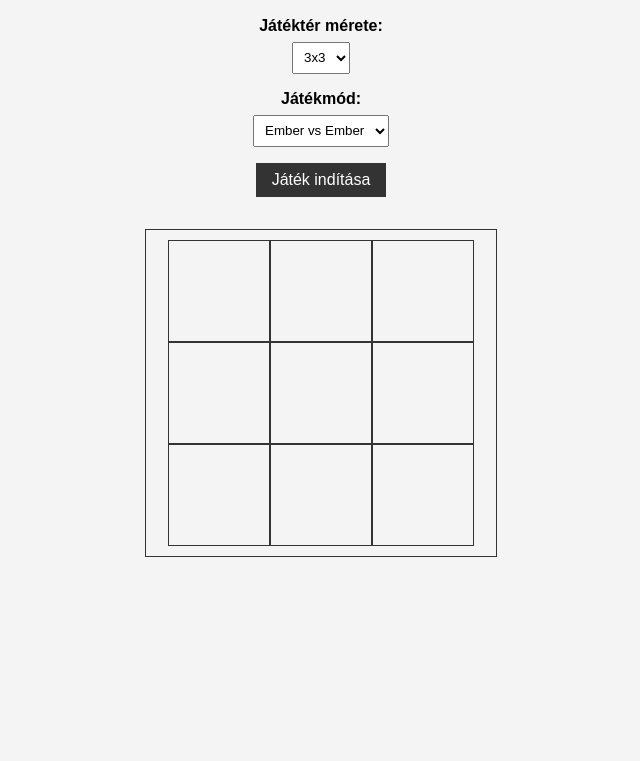
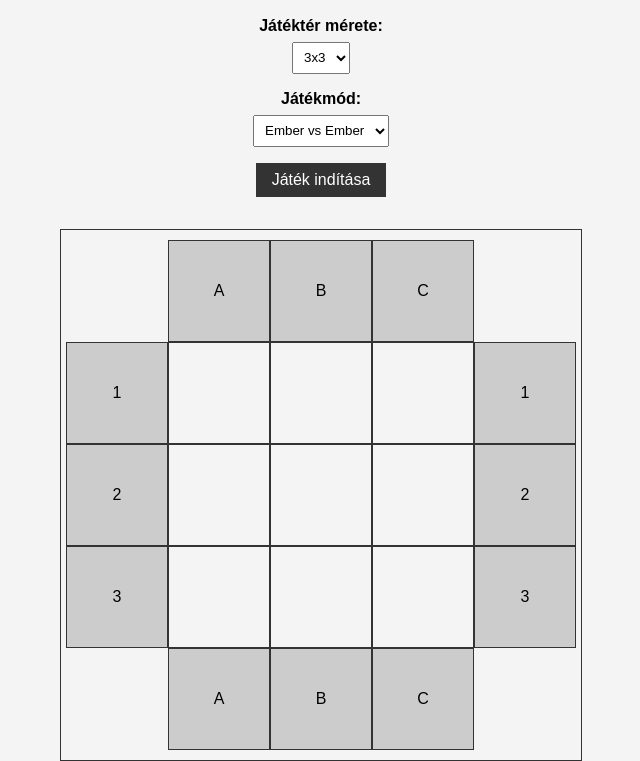
Before and after one commit to fakecrash1/TicTacToe, a plain HTML site: page index.html in a window 1280 px wide. Both pictures are taken after a click on the button "Játék indítása". Shown: the part 79-840 px from the top of the page, without its empty margins (319-959 px from the left). Before the commit the page ends 800 px from the top, so only its background shows below. Drawn offline with Linux system fonts and the light colour scheme.

Commit message:
selected board works properly, selected boards has identifiers as A-Z : 1-9

```diff
--- a/scripts.js
+++ b/scripts.js
@@ -9,15 +9,46 @@ function generateBoard(size) {
     // Először töröljük a játéktábla tartalmát
     gameBoardDiv.innerHTML = '';
 
+    // Létrehozzuk a sor- és oszlopszámokat
+    const letters = 'ABCDEFGHIJKLMNOPQRSTUVWXYZ'.split('');
+    const topRow = document.createElement('div');
+    const bottomRow = document.createElement('div');
+    topRow.classList.add('row');
+    bottomRow.classList.add('row');
+    for (let i = 0; i < size; i++) {
+        const topCell = document.createElement('div');
+        const bottomCell = document.createElement('div');
+        topCell.classList.add('cell', 'label');
+        bottomCell.classList.add('cell', 'label');
+        topCell.textContent = bottomCell.textContent = letters[i];
+        topRow.appendChild(topCell);
+        bottomRow.appendChild(bottomCell);
+    }
+    gameBoardDiv.appendChild(topRow);
+
     // Létrehozzuk a cellákat
-    for (let i = 0; i < size * size; i++) {
-        const cell = document.createElement('div');
-        cell.classList.add('cell');
-        gameBoardDiv.appendChild(cell);
+    for (let i = 0; i < size; i++) {
+        const row = document.createElement('div');
+        row.classList.add('row');
+        const leftCell = document.createElement('div');
+        const rightCell = document.createElement('div');
+        leftCell.classList.add('cell', 'label');
+        rightCell.classList.add('cell', 'label');
+        leftCell.textContent = rightCell.textContent = i + 1;
+        row.appendChild(leftCell);
+        for (let j = 0; j < size; j++) {
+            const cell = document.createElement('div');
+            cell.classList.add('cell');
+            row.appendChild(cell);
+        }
+        row.appendChild(rightCell);
+        gameBoardDiv.appendChild(row);
     }
 
+    gameBoardDiv.appendChild(bottomRow);
+
     // Beállítjuk a játéktábla szélességét a cellák száma alapján
-    gameBoardDiv.style.width = `${size * 110}px`;
+    gameBoardDiv.style.width = `${(size + 2) * 100}px`; // Itt módosítottam a szélességet
 }
 
 // A játék indítása gomb eseménykezelője
@@ -32,20 +63,3 @@ startGameButton.addEventListener('click', () => {
     // (Ezt majd az index.js fájlban fogjuk kezelni)
     console.log(`A játékmód: ${gameMode}`);
 });
-
-
-// A játéktábla generálása
-function generateBoard(size) {
-    // Először töröljük a játéktábla tartalmát
-    gameBoardDiv.innerHTML = '';
-
-    // Létrehozzuk a cellákat
-    for (let i = 0; i < size * size; i++) {
-        const cell = document.createElement('div');
-        cell.classList.add('cell');
-        gameBoardDiv.appendChild(cell);
-    }
-
-    // Beállítjuk a játéktábla szélességét a cellák száma alapján
-    gameBoardDiv.style.width = `${size * 110}px`; // Itt módosítottam a szélességet
-}
--- a/style.css
+++ b/style.css
@@ -55,8 +55,19 @@ h1 {
 
 /* A játéktábla celláinak stílusa majd itt lesz definiálva */
 
+.row {
+    display: flex;
+}
+
 .cell {
     width: 100px;
     height: 100px;
     border: 1px solid #333;
+    display: flex;
+    align-items: center;
+    justify-content: center;
 }
+
+.label {
+    background-color: #ccc;
+}
```
